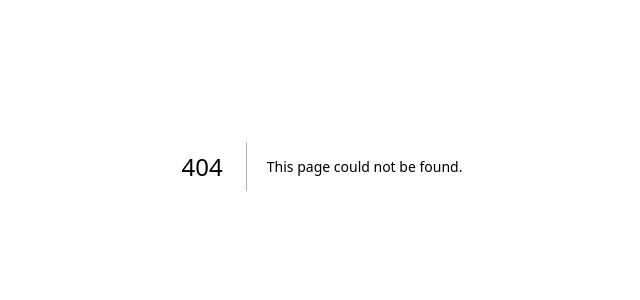
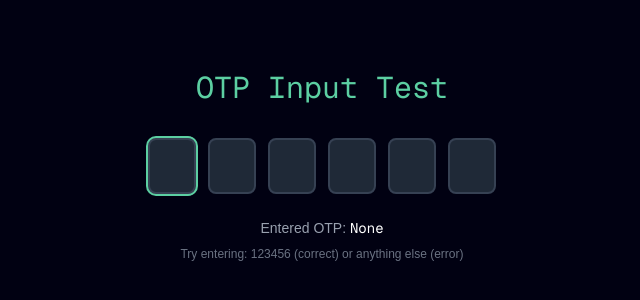
Before and after one commit to OG1Kanobe/zd-sm-agent-ui-staging, a Next.js app in the folder zd-sm-agent-ui/: page /test-otp in a window 1280 px wide. Before the commit this address had no page. Shown: the part 234-534 px from the top of the page, without its empty margins (318-958 px from the left). Built offline with nearby package versions, Linux system fonts and the light colour scheme.

Commit message:
adding OTPInput component + test OTP page

```diff
--- /dev/null
+++ b/zd-sm-agent-ui/src/app/test-otp/page.tsx
@@ -0,0 +1,41 @@
+'use client';
+
+import React, { useState } from 'react';
+import OTPInput from '@/components/OTPInput';
+
+export default function TestOTPPage() {
+  const [otp, setOtp] = useState('');
+  const [error, setError] = useState(false);
+
+  const handleComplete = (value: string) => {
+    console.log('OTP Complete:', value);
+    setOtp(value);
+
+    // Simulate validation
+    if (value === '123456') {
+      alert('Correct OTP!');
+    } else {
+      setError(true);
+      setTimeout(() => setError(false), 500);
+    }
+  };
+
+  return (
+    <div className="min-h-screen bg-[#010112] flex flex-col justify-center items-center p-4">
+      <h1 className="text-3xl font-mono text-[#5ccfa2] mb-8">OTP Input Test</h1>
+
+      <OTPInput
+        onComplete={handleComplete}
+        error={error}
+      />
+
+      <p className="mt-6 text-gray-400 text-sm">
+        Entered OTP: <span className="text-white font-mono">{otp || 'None'}</span>
+      </p>
+
+      <p className="mt-2 text-gray-500 text-xs">
+        Try entering: 123456 (correct) or anything else (error)
+      </p>
+    </div>
+  );
+}
--- /dev/null
+++ b/zd-sm-agent-ui/src/components/OTPInput.tsx
@@ -0,0 +1,139 @@
+'use client';
+
+import React, { useState, useRef, useEffect } from 'react';
+import { motion } from 'framer-motion';
+
+interface OTPInputProps {
+  length?: number;
+  onComplete: (otp: string) => void;
+  error?: boolean;
+  disabled?: boolean;
+}
+
+export default function OTPInput({
+  length = 6,
+  onComplete,
+  error = false,
+  disabled = false
+}: OTPInputProps) {
+  const [otp, setOtp] = useState<string[]>(Array(length).fill(''));
+  const inputRefs = useRef<(HTMLInputElement | null)[]>([]);
+
+  // Focus first input on mount
+  useEffect(() => {
+    if (inputRefs.current[0]) {
+      inputRefs.current[0].focus();
+    }
+  }, []);
+
+  // Handle input change
+  const handleChange = (value: string, index: number) => {
+    // Only allow numbers
+    if (value && !/^\d$/.test(value)) return;
+
+    const newOtp = [...otp];
+    newOtp[index] = value;
+    setOtp(newOtp);
+
+    // Auto-focus next input
+    if (value && index < length - 1) {
+      inputRefs.current[index + 1]?.focus();
+    }
+
+    // Check if complete
+    if (newOtp.every(digit => digit !== '')) {
+      onComplete(newOtp.join(''));
+    }
+  };
+
+  // Handle key down
+  const handleKeyDown = (e: React.KeyboardEvent<HTMLInputElement>, index: number) => {
+    // Backspace - clear current and focus previous
+    if (e.key === 'Backspace') {
+      e.preventDefault();
+      const newOtp = [...otp];
+
+      if (otp[index]) {
+        // Clear current
+        newOtp[index] = '';
+        setOtp(newOtp);
+      } else if (index > 0) {
+        // Move to previous and clear it
+        newOtp[index - 1] = '';
+        setOtp(newOtp);
+        inputRefs.current[index - 1]?.focus();
+      }
+    }
+
+    // Arrow left
+    if (e.key === 'ArrowLeft' && index > 0) {
+      inputRefs.current[index - 1]?.focus();
+    }
+
+    // Arrow right
+    if (e.key === 'ArrowRight' && index < length - 1) {
+      inputRefs.current[index + 1]?.focus();
+    }
+  };
+
+  // Handle paste
+  const handlePaste = (e: React.ClipboardEvent<HTMLInputElement>) => {
+    e.preventDefault();
+    const pastedData = e.clipboardData.getData('text/plain').trim();
+
+    // Only process if it's all digits and correct length
+    if (/^\d+$/.test(pastedData) && pastedData.length === length) {
+      const newOtp = pastedData.split('');
+      setOtp(newOtp);
+
+      // Focus last input
+      inputRefs.current[length - 1]?.focus();
+
+      // Trigger completion
+      onComplete(pastedData);
+    }
+  };
+
+  // Reset OTP when error changes to true
+  useEffect(() => {
+    if (error) {
+      setOtp(Array(length).fill(''));
+      inputRefs.current[0]?.focus();
+    }
+  }, [error, length]);
+
+  return (
+    <motion.div
+      className="flex justify-center gap-3"
+      animate={error ? { x: [-10, 10, -10, 10, 0] } : {}}
+      transition={{ duration: 0.4 }}
+    >
+      {otp.map((digit, index) => (
+        <input
+          key={index}
+          ref={(el) => { inputRefs.current[index] = el; }}
+          type="text"
+          inputMode="numeric"
+          maxLength={1}
+          value={digit}
+          onChange={(e) => handleChange(e.target.value, index)}
+          onKeyDown={(e) => handleKeyDown(e, index)}
+          onPaste={handlePaste}
+          disabled={disabled}
+          className={`
+            w-12 h-14 text-center text-2xl font-mono font-bold rounded-lg
+            bg-[#1f2937] text-white border-2 transition-all
+            focus:outline-none focus:ring-2 focus:ring-[#5ccfa2]
+            disabled:opacity-50 disabled:cursor-not-allowed
+            ${error
+              ? 'border-red-500 animate-shake'
+              : digit
+                ? 'border-[#5ccfa2]'
+                : 'border-gray-700'
+            }
+          `}
+        />
+      ))}
+    </motion.div>
+  );
+}
```
